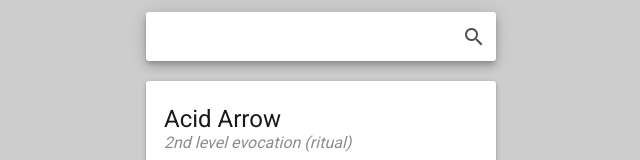
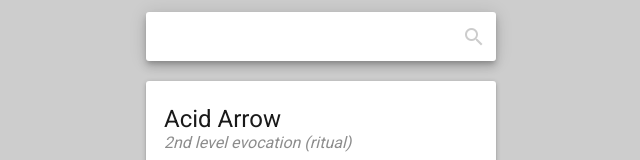
Before and after one commit to evancarrhall/5e-spells, a Vue app: page / in a window 1280 px wide. Shown: the top 160 px of the page, without its empty margins (319-959 px from the left). Built offline with nearby package versions, Linux system fonts and the light colour scheme.

Commit message:
tweak Searchbar styling

```diff
--- a/src/components/Searchbar.vue
+++ b/src/components/Searchbar.vue
@@ -90,10 +90,10 @@
   top: 50%;
   transform: translateY(-50%);
   padding-right: 1.0rem;
-  color: rgba(0,0,0,0.69);
+  color: rgba(0,0,0,0.2);
 }
 .Searchbar .icon-enter-active, .Searchbar .icon-leave-active {
-  transition: opacity 200ms linear;
+  transition: opacity 250ms linear;
 }
 .Searchbar .icon-enter, .Searchbar .icon-leave-to {
   opacity: 0;
@@ -113,6 +113,6 @@
   opacity: 0;
 }
 .Searchbar .helpText-enter-active {
-  transition: opacity 200ms linear;
+  transition: opacity 250ms linear;
 }
 </style>
```
